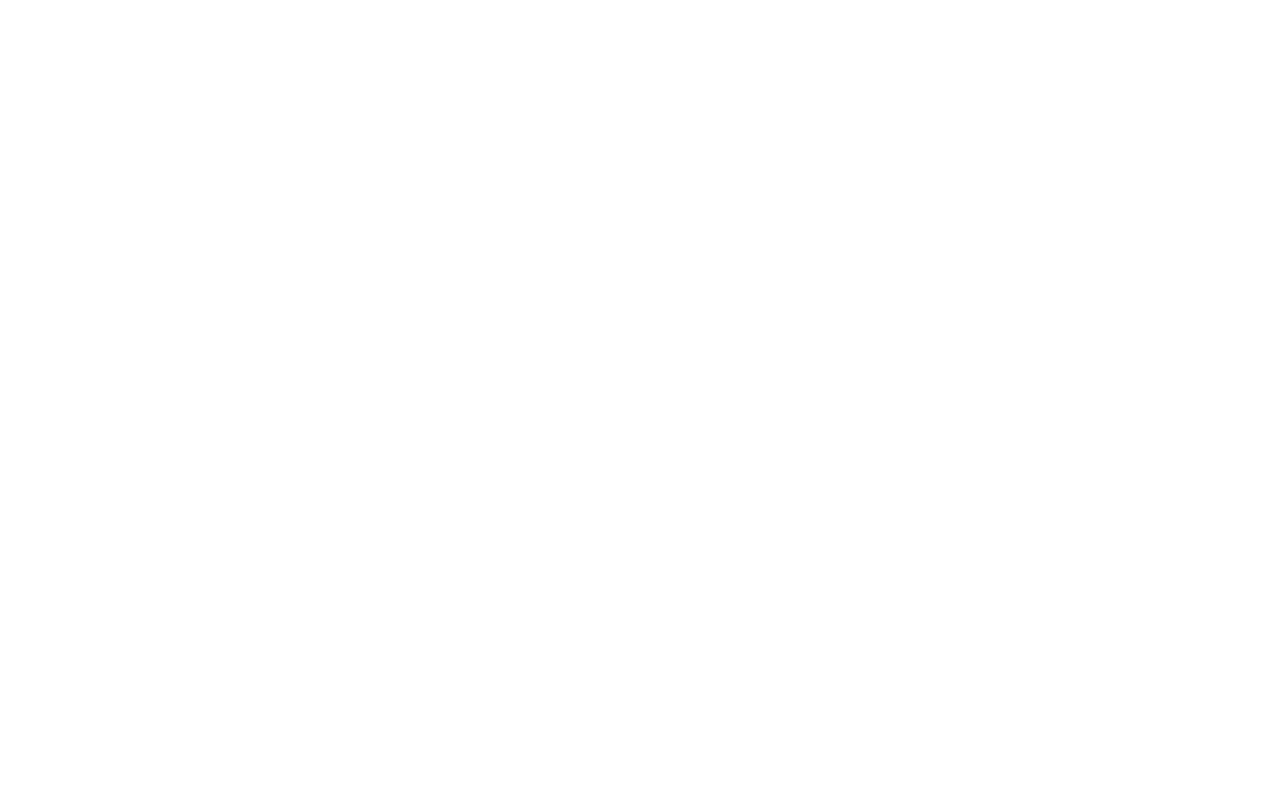
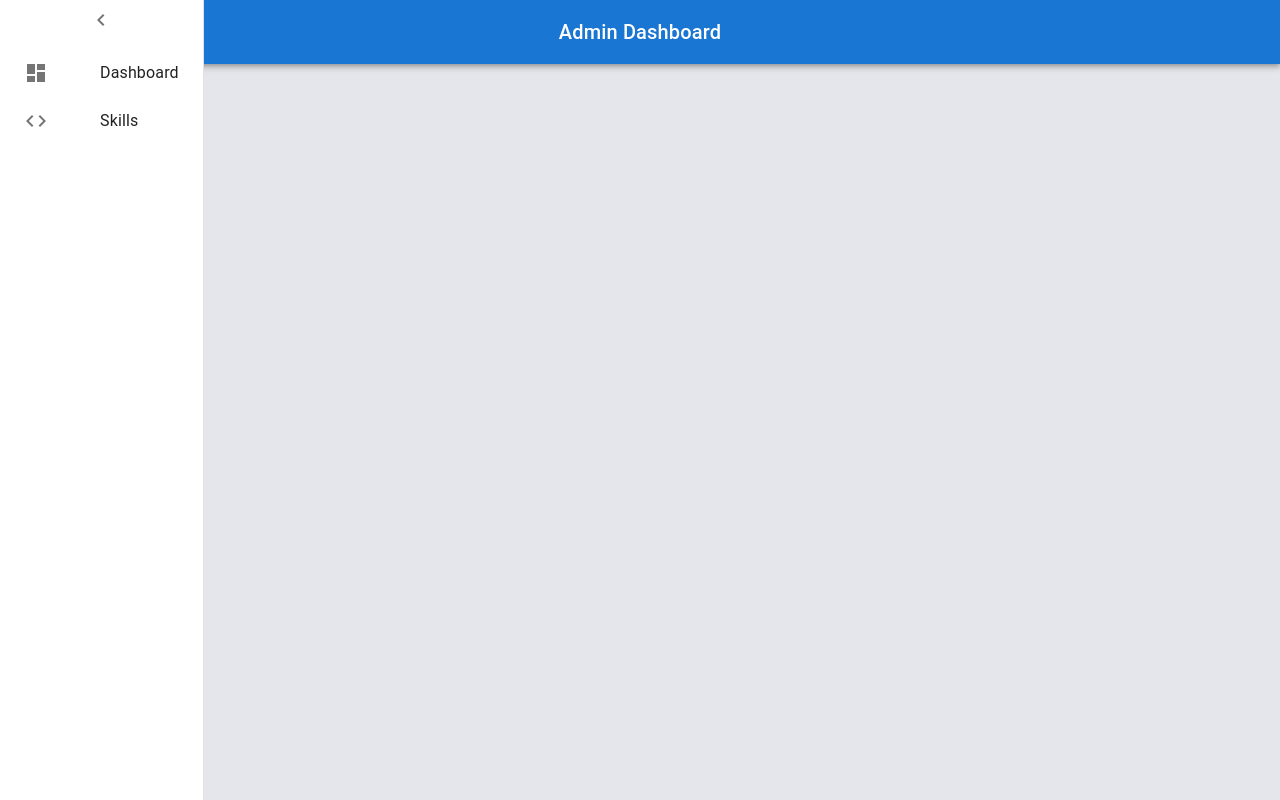
Before and after one commit to pepoo202020/LatestPortfolio, a React (Create React App) app: page /dashboard in a window 1280 px wide. Before the commit this address had no page. Built offline with nearby package versions, Linux system fonts and the light colour scheme.

Commit message:
update-9
added admin page, login design and firebase login function

```diff
--- a/src/App.jsx
+++ b/src/App.jsx
@@ -6,6 +6,9 @@ import SkillsPage from "./Pages/SkillsPage";
 import ExpreiencePage from "./Pages/ExperiencePage";
 import ProjectsPage from "./Pages/ProjectsPage";
 import ContactPage from "./Pages/ContactPage";
+import LoginPage from "./Pages/LoginPage";
+import DashboardLayout from "./Components/DashboardLayout/DashboardLayout";
+import Dashboard from "./Pages/Dashboard/Dashboard";
 
 export default function App() {
   return (
@@ -18,6 +21,10 @@ export default function App() {
         <Route path="projects" element={<ProjectsPage />} />
         <Route path="contact" element={<ContactPage />} />
       </Route>
+      <Route path="/login" element={<LoginPage />} />
+      <Route path="/dashboard" element={<DashboardLayout />}>
+        <Route index element={<Dashboard />} />
+      </Route>
     </Routes>
   );
 }
--- /dev/null
+++ b/src/Components/DashboardLayout/AppBar.jsx
@@ -0,0 +1,32 @@
+import { Menu } from "@mui/icons-material";
+import { AppBar, IconButton, Toolbar, Typography } from "@mui/material";
+import React from "react";
+
+const AppBarDashboard = ({ open, toggleDrawer }) => {
+  return (
+    <AppBar position="absolute" open={open}>
+      <Toolbar sx={{ pr: "24px" }}>
+        <IconButton
+          edge="start"
+          color="inherit"
+          aria-label="open drawer"
+          onClick={toggleDrawer}
+          sx={{ marginRight: "36px", ...(open && { display: "none" }) }}
+        >
+          <Menu />
+        </IconButton>
+        <Typography
+          component="h1"
+          variant="h6"
+          color="inherit"
+          noWrap
+          sx={{ flexGrow: 1, textAlign: "center" }}
+        >
+          Admin Dashboard
+        </Typography>
+      </Toolbar>
+    </AppBar>
+  );
+};
+
+export default AppBarDashboard;
--- /dev/null
+++ b/src/Components/DashboardLayout/DashboardLayout.jsx
@@ -0,0 +1,17 @@
+import React from "react";
+import { Outlet } from "react-router-dom";
+import { Box, CssBaseline } from "@mui/material";
+import DrawerDashboard from "./DrawerDashboard";
+
+const DashboardLayout = () => {
+  return (
+    <Box sx={{ display: "flex", backgroundColor: "#E4E6EB", height: "100vh" }}>
+      <CssBaseline />
+
+      <DrawerDashboard />
+      <Outlet />
+    </Box>
+  );
+};
+
+export default DashboardLayout;
--- /dev/null
+++ b/src/Components/DashboardLayout/DrawerDashboard.jsx
@@ -0,0 +1,83 @@
+import { ChevronLeft, Code, Dashboard } from "@mui/icons-material";
+import {
+  AppBar,
+  Divider,
+  Drawer,
+  IconButton,
+  List,
+  ListItemButton,
+  ListItemIcon,
+  ListItemText,
+  Menu,
+  Toolbar,
+  Typography,
+} from "@mui/material";
+import React, { Fragment, useState } from "react";
+import { Link } from "react-router-dom";
+
+const listItems = [
+  { name: "Dashboard", icon: <Dashboard />, link: "/dashboard" },
+  { name: "Skills", icon: <Code />, link: "/dashboard/skills" },
+];
+
+const DrawerDashboard = () => {
+  const [open, setOpen] = useState(true);
+
+  const toggleDrawer = () => {
+    setOpen(!open);
+  };
+  return (
+    <Fragment>
+      <AppBar position="absolute" open={open}>
+        <Toolbar sx={{ pr: "24px" }}>
+          <IconButton
+            edge="start"
+            color="inherit"
+            aria-label="open drawer"
+            onClick={toggleDrawer}
+            sx={{ marginRight: "36px", ...(open && { display: "none" }) }}
+          >
+            <Menu />
+          </IconButton>
+          <Typography
+            component="h1"
+            variant="h6"
+            color="inherit"
+            noWrap
+            sx={{ flexGrow: 1, textAlign: "center" }}
+          >
+            Admin Dashboard
+          </Typography>
+        </Toolbar>
+      </AppBar>
+      <Drawer variant="permanent" open={open}>
+        <Toolbar
+          sx={{
+            display: "flex",
+            alignItems: "center",
+            flexDirection: "column",
+            justifyContent: "flex-end",
+            px: [1],
+          }}
+        >
+          <IconButton onClick={toggleDrawer}>
+            <ChevronLeft />
+          </IconButton>
+          <Divider />
+          <List component="nav">
+            {listItems.map((item, index) => (
+              <ListItemButton key={index}>
+                <Link to={item.link} className="flex items-center gap-5">
+                  <ListItemIcon>{item.icon}</ListItemIcon>
+                  <ListItemText primary={item.name} />
+                </Link>
+              </ListItemButton>
+            ))}
+          </List>
+        </Toolbar>
+      </Drawer>
+    </Fragment>
+  );
+};
+
+export default DrawerDashboard;
--- /dev/null
+++ b/src/Pages/Dashboard/Dashboard.jsx
@@ -0,0 +1,7 @@
+import React from "react";
+
+const Dashboard = () => {
+  return <div>Dashboard</div>;
+};
+
+export default Dashboard;
--- /dev/null
+++ b/src/Pages/Dashboard/SkillsDashboard.jsx
@@ -0,0 +1,7 @@
+import React from "react";
+
+const SkillsDashboard = () => {
+  return <div>SkillsDashboard</div>;
+};
+
+export default SkillsDashboard;
--- a/src/Pages/HomePage.jsx
+++ b/src/Pages/HomePage.jsx
@@ -12,7 +12,6 @@ import { Link } from "react-router-dom";
 const HomePage = () => {
   const { currentMode } = useContext(ModeContext);
   const { currentColorMode } = useContext(ColorModeContext);
-  console.log(currentColorMode);
   const imageHandler = (ColorMode) => {
     switch (ColorMode) {
       case "bg-yellow-500":
--- /dev/null
+++ b/src/Pages/LoginPage.jsx
@@ -0,0 +1,109 @@
+import { CheckBox, LockOutlined } from "@mui/icons-material";
+import {
+  Avatar,
+  Box,
+  Button,
+  Container,
+  CssBaseline,
+  FormControlLabel,
+  TextField,
+  Typography,
+} from "@mui/material";
+import React, { useState } from "react";
+import { loginWithEmailAndPassword } from "../Utils/Firebase";
+import { useNavigate } from "react-router-dom";
+
+const defaultFormValues = { email: "", password: "" };
+
+const LoginPage = () => {
+  const [formValues, setFormValues] = useState(defaultFormValues);
+  const navigate = useNavigate();
+  const { email, password } = formValues;
+
+  const handleChange = (e) => {
+    const { name, value } = e.target;
+    setFormValues({ ...formValues, [name]: value });
+  };
+
+  const handleSubmit = async (e) => {
+    e.preventDefault();
+    if (!email && !password) {
+      alert("All Fields are required");
+      return;
+    }
+    try {
+      await loginWithEmailAndPassword(email, password);
+      navigate("/dashboard");
+    } catch (error) {
+      alert("Error in login", error);
+    }
+  };
+
+  return (
+    <div className="w-screen h-screen bg-[#E4E6EB]">
+      <Container component="main" maxWidth="xs">
+        <CssBaseline />
+        <Box
+          sx={{
+            paddingTop: 8,
+            display: "flex",
+            flexDirection: "column",
+            alignItems: "center",
+          }}
+        >
+          <Avatar sx={{ m: 1, bgcolor: "secondary.main" }}>
+            <LockOutlined />
+          </Avatar>
+          <Typography component="h1" variant="h5">
+            Login
+          </Typography>
+          <Box
+            component="form"
+            onSubmit={handleSubmit}
+            noValidate
+            sx={{ mt: 1 }}
+          >
+            <TextField
+              margin="normal"
+              required
+              fullWidth
+              id="email"
+              label="Email Address"
+              autoComplete="email"
+              name="email"
+              autoFocus
+              type="email"
+              onChange={handleChange}
+            />
+            <TextField
+              margin="normal"
+              required
+              fullWidth
+              id="password"
+              label="Password"
+              autoComplete="current-password"
+              name="password"
+              autoFocus
+              type="password"
+              onChange={handleChange}
+            />
+            <FormControlLabel
+              control={<CheckBox value="remember" color="primary" />}
+              label="Remember Me"
+            />
+            <Button
+              type="submit"
+              fullWidth
+              variant="contained"
+              sx={{ mt: 3, mb: 2 }}
+            >
+              Login
+            </Button>
+          </Box>
+        </Box>
+      </Container>
+    </div>
+  );
+};
+
+export default LoginPage;
--- a/src/Pages/SkillsPage.jsx
+++ b/src/Pages/SkillsPage.jsx
@@ -105,7 +105,7 @@ const SkillsPage = () => {
             Skills
           </h1>
           <Link
-            to={"http://localhost:3001/login"}
+            to={"/login"}
             className={`absolute top-1 left-1 ${currentColorMode.value} text-white lg:px-5 px-2 py-2 rounded-xl`}
           >
             Add New Skill
--- a/src/Utils/Firebase.js
+++ b/src/Utils/Firebase.js
@@ -1,4 +1,5 @@
 import { initializeApp } from "firebase/app";
+import { getAuth, signInWithEmailAndPassword } from "firebase/auth";
 
 const firebaseConfig = {
   apiKey: "AIzaSyDmdHEZXqQcN2QvaKx8vGIVY7vBhRh8API",
@@ -11,4 +12,10 @@ const firebaseConfig = {
 };
 
 // Initialize Firebase
-const app = initializeApp(firebaseConfig);
+initializeApp(firebaseConfig);
+
+export const auth = getAuth();
+
+export const loginWithEmailAndPassword = async (email, password) => {
+  return await signInWithEmailAndPassword(auth, email, password);
+};
```
